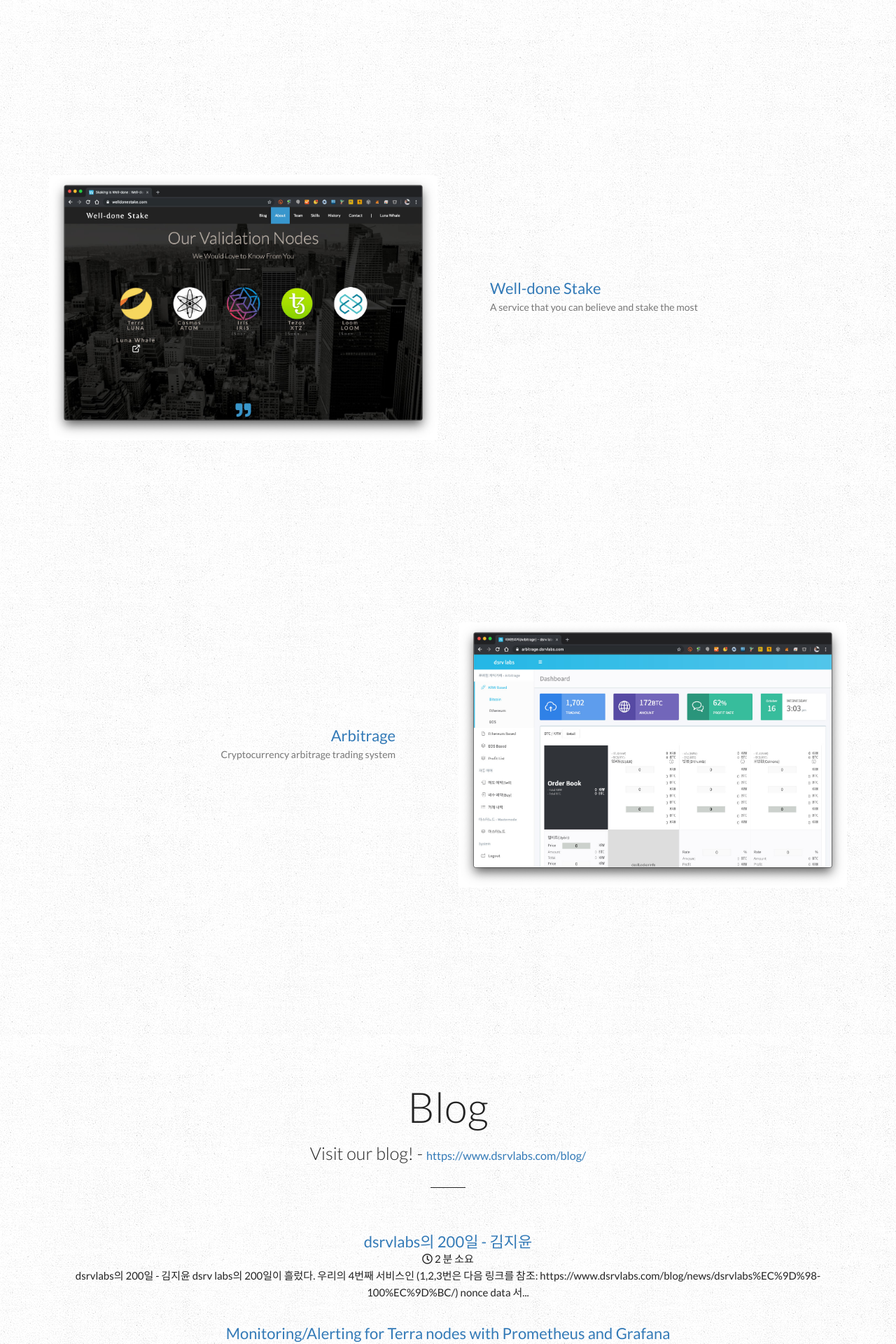
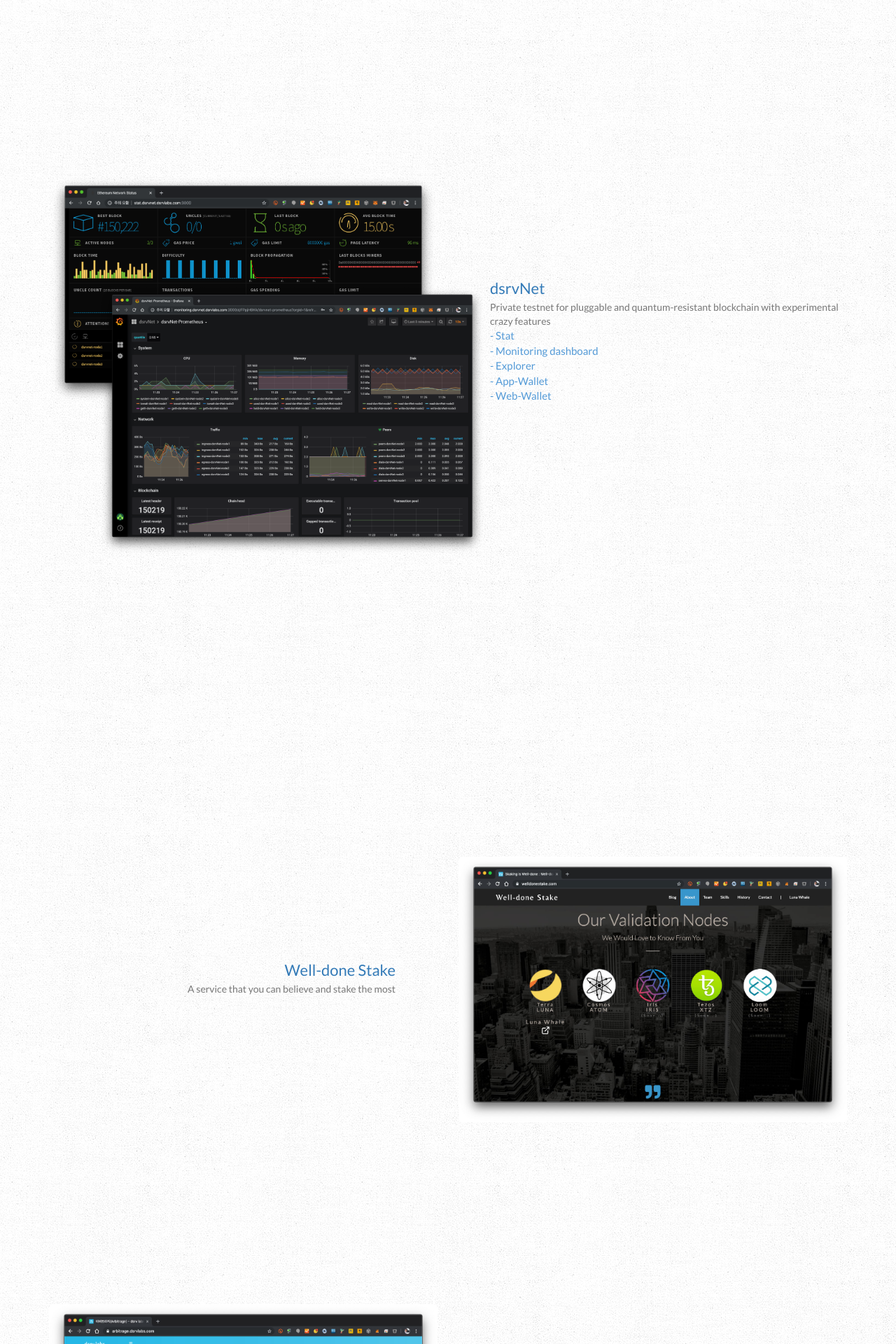
Before and after one commit to dsrvlabs/dsrvlabs.github.io, a Jekyll site: the page built from index.html, in a window 1280 px wide. Shown: the part 1963-3883 px from the top of the page at 70% size. Built offline with Jekyll 4.4.1, drawn with Linux system fonts in a browser that asks for light colours; nearby versions of some CDN libraries; some web fonts are replaced; the list of posts is cut into pages by our own code.

Commit message:
Add a description of dsrvNet

```diff
--- a/index.html
+++ b/index.html
@@ -185,6 +185,10 @@
 			padding: 0;
 			font-size: 15px;
 		}
+		#services .serviceTextDiv .serviceTextDiv_link a > small {
+			color:#539ad7;
+			font-weight: 400;
+		}
 		@media screen and (max-width: 992px) {
 			#services .mdHidden1 {
 				display: none;
@@ -292,11 +296,78 @@
                 <div class="row service-row">
 					<div class="col-md-6 mdHidden2">
 						<div class="serviceTextDiv">
+							<h4 style="color: #337ab7"><a href="https://www.welldonestake.com" target="_blank">dsrvNet</a></h4>
+							<div class="serviceTextDiv_link">
+								<small>Private testnet for pluggable and quantum-resistant blockchain with experimental crazy features</small>
+							</div>
+							<div class="serviceTextDiv_link">
+								<a href="http://stat.dsrvnet.dsrvlabs.com:3000/" target="_blank"><small> - Stat</small></a>
+							</div>
+							<div class="serviceTextDiv_link">
+								<a href="http://monitoring.dsrvnet.dsrvlabs.com:3000" target="_blank"><small> - Monitoring dashboard</small></a>
+							</div>
+							<div class="serviceTextDiv_link">
+								<a href="http://explorer.dsrvnet.dsrvlabs.com:8080/" target="_blank"><small> - Explorer</small></a>
+							</div>
+							<div class="serviceTextDiv_link">
+								<a href="http://wallet.dsrvnet.dsrvlabs.com" target="_blank"><small> - App-Wallet</small></a>
+							</div>
+							<div class="serviceTextDiv_link">
+								<a href="http://wallet.dsrvnet.dsrvlabs.com" target="_blank"><small> - Web-Wallet</small></a>
+							</div>
+						</div>
+					</div>
+					<div class="col-md-6">
+						<div>
+							<div>
+								<!-- Wrapper for slides -->
+								<div>
+									<img src="/assets/myimg/img-dsrvnet1.png" alt="" class="img-responsive img-rounded"/>
+									<img src="/assets/myimg/img-dsrvnet2.png" alt="" class="img-responsive img-rounded" style="position: relative; top: -170px; left: 70px;"/>
+								</div>
+								<!-- //.carousel-inner -->
+							</div>
+							<!-- //.carousel -->
+						</div>
+						<!-- //.carousel-container -->
+					</div>
+					<div class="col-md-6 mdHidden1">
+						<div class="serviceTextDiv">
+							<h4 style="color: #337ab7"><a href="https://www.welldonestake.com" target="_blank">dsrvNet</a></h4>
+							<div class="serviceTextDiv_link">
+								<small>Private testnet for pluggable and quantum-resistant blockchain with experimental crazy features</small>
+							</div>
+							<div class="serviceTextDiv_link">
+								<a href="http://stat.dsrvnet.dsrvlabs.com:3000/" target="_blank"><small> - Stat</small></a>
+							</div>
+							<div class="serviceTextDiv_link">
+								<a href="http://monitoring.dsrvnet.dsrvlabs.com:3000" target="_blank"><small> - Monitoring dashboard</small></a>
+							</div>
+							<div class="serviceTextDiv_link">
+								<a href="http://explorer.dsrvnet.dsrvlabs.com:8080/" target="_blank"><small> - Explorer</small></a>
+							</div>
+							<div class="serviceTextDiv_link">
+								<a href="http://wallet.dsrvnet.dsrvlabs.com" target="_blank"><small> - App-Wallet</small></a>
+							</div>
+							<div class="serviceTextDiv_link">
+								<a href="http://wallet.dsrvnet.dsrvlabs.com" target="_blank"><small> - Web-Wallet</small></a>
+							</div>
+						</div>
+					</div>
+				</div>
+				<!-- //.row -->
+
+
+
+                <div class="row service-row">
+					<div class="col-md-6  ">
+						<div class="serviceTextDiv alignRight">
 							<h4 style="color: #337ab7"><a href="https://www.welldonestake.com" target="_blank">Well-done Stake</a></h4>
 							<div class="serviceTextDiv_link">
 								<small>A service that you can believe and stake the most</small>
 							</div>
 						</div>
+						<!-- //.who-we-are-text -->
 					</div>
                     <div class="col-md-6">
                         <div>
@@ -311,22 +382,15 @@
                         </div>
                         <!-- //.carousel-container -->
                     </div>
-						<div class="col-md-6 mdHidden1">
-							<div class="serviceTextDiv">
-								<h4 style="color: #337ab7"><a href="https://www.welldonestake.com" target="_blank">Well-done Stake</a></h4>
-								<div class="serviceTextDiv_link">
-									<small>A service that you can believe and stake the most</small>
-								</div>
-							</div>
-						</div>
                 </div>
 				<!-- //.row -->
 
 
 
+
                 <div class="row service-row">
-						<div class="col-md-6">
-							<div class="serviceTextDiv alignRight">
+						<div class="col-md-6 mdHidden2">
+							<div class="serviceTextDiv">
 								<h4 style="color: #337ab7"><a href="https://arbitrage.dsrvlabs.com" target="_blank">Arbitrage</a></h4>
 								<div class="serviceTextDiv_link">
 									<small>Cryptocurrency arbitrage trading system</small>
@@ -346,8 +410,18 @@
 							</div>
 							<!-- //.carousel-container -->
 						</div>
+						<div class="col-md-6 mdHidden1">
+							<div class="serviceTextDiv">
+								<h4 style="color: #337ab7"><a href="https://arbitrage.dsrvlabs.com" target="_blank">Arbitrage</a></h4>
+								<div class="serviceTextDiv_link">
+									<small>Cryptocurrency arbitrage trading system</small>
+								</div>
+							</div>
+						</div>
 					</div>
 					<!-- //.row -->
+
+
 
 
 
```
Also changed, not shown: assets/myimg/img-dsrvnet1.png (added), assets/myimg/img-dsrvnet2.png (added). Lines whose indentation alone changed are shown as unchanged.
